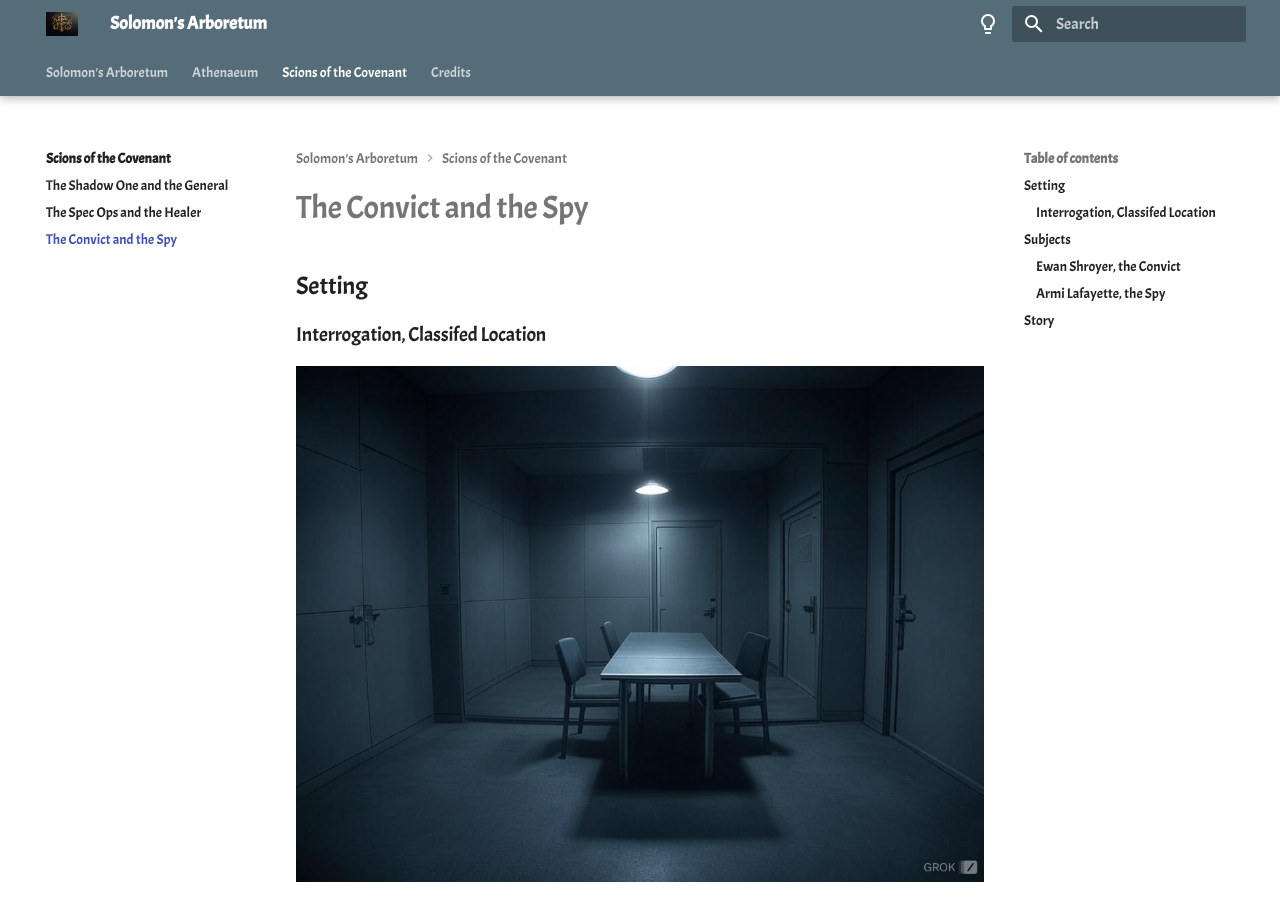
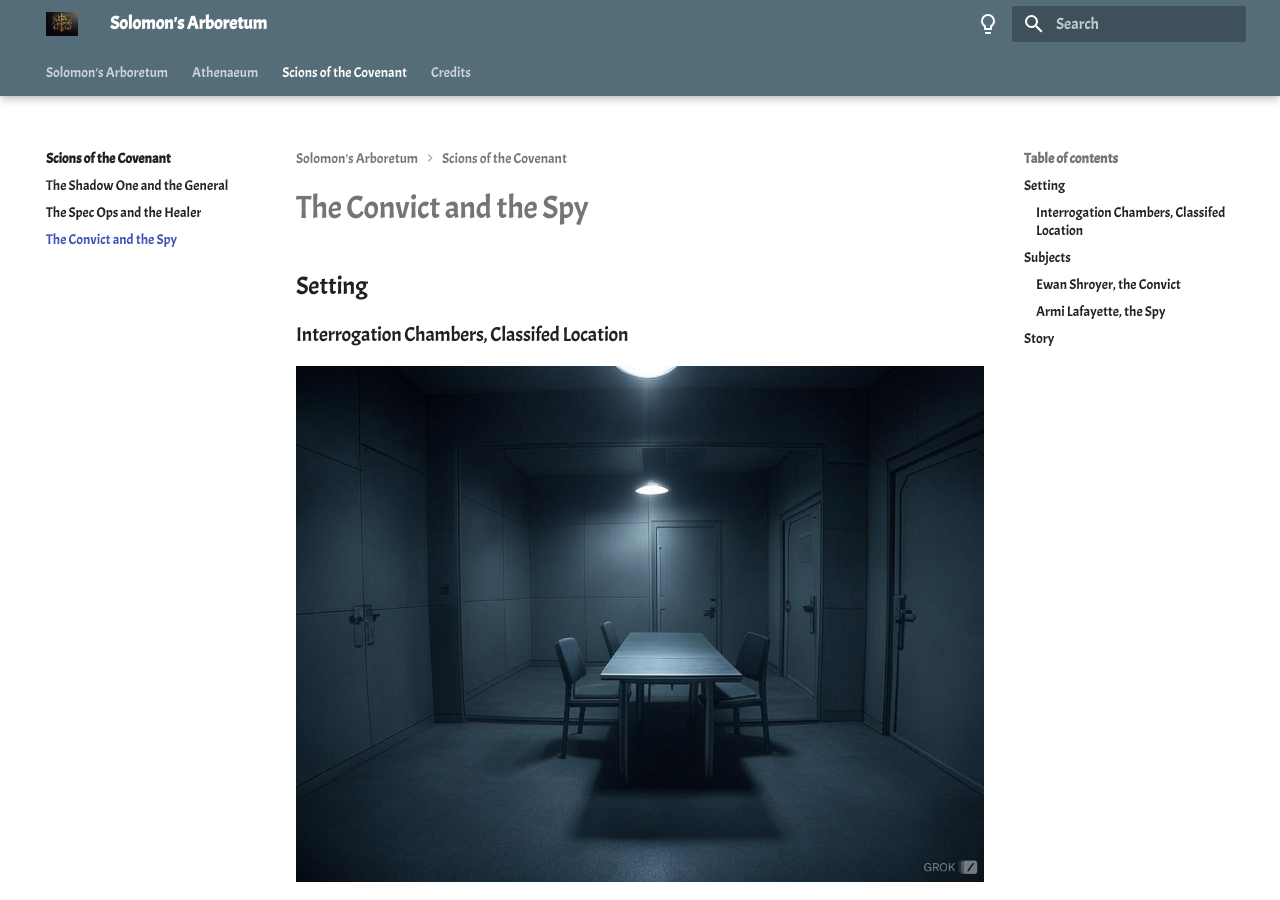
Before and after one commit to gamefreakcabe/solomons-arboretum, an MkDocs documentation site: the page built from docs/sotc/convict-spy.md, in a window 1280 px wide and 900 px high. Built offline with MkDocs 1.6.1 and Material for MkDocs 9.7.7, drawn with Linux system fonts in a browser that asks for light colours.

Commit message:
Update convict-spy.md

```diff
--- a/docs/sotc/convict-spy.md
+++ b/docs/sotc/convict-spy.md
@@ -2,7 +2,7 @@
 
 ## Setting
 
-### Interrogation, Classifed Location
+### Interrogation Chambers, Classifed Location
 
 ![Prison](../images/CoS/interrogation.jpeg)
 
```
